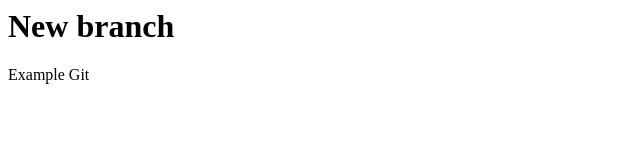
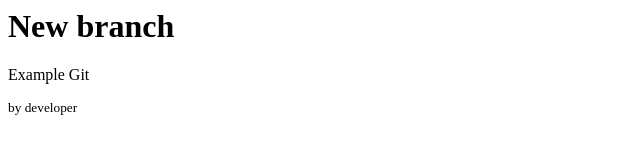
Before and after one commit to patkis/example, a plain HTML site: page branch.html in a window 1280 px wide. Shown: the full height of the page, 0-640 px from the left. Drawn offline with Linux system fonts and the light colour scheme.

Commit message:
add by developer

```diff
--- a/branch.html
+++ b/branch.html
@@ -6,6 +6,7 @@
 
 	<h1>New branch</h1>
 	<p>Example Git</p>
+	<small>by developer</small>
 
 </body>
 
```
